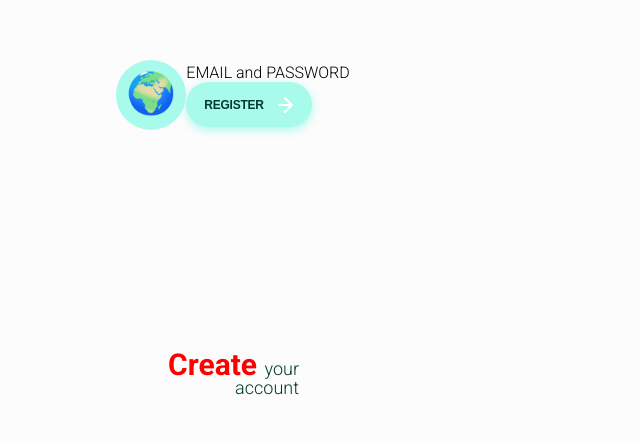
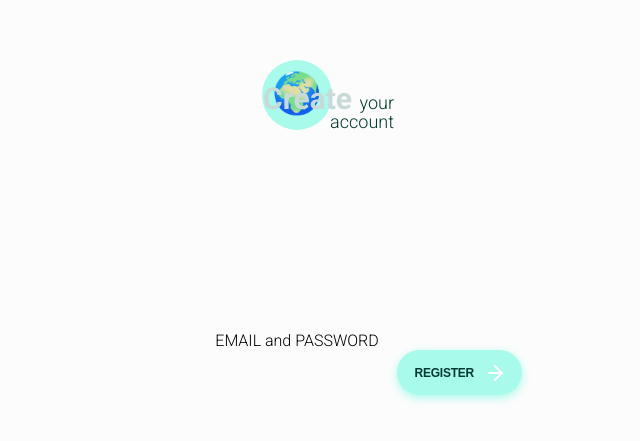
Before and after one commit to aeonyuonmiller/notes, a React (Create React App) app: page / in a window 1280 px wide. Shown: the part 305-746 px from the top of the page, without its empty margins (343-983 px from the left). Built offline with nearby package versions, Linux system fonts and the light colour scheme; no server answers.

Commit message:
update REGISTER (view)

```diff
--- a/src/App.js
+++ b/src/App.js
@@ -1,10 +1,10 @@
 import { useRef, useState } from "react";
-import {
-  Route,
-  BrowserRouter as Router,
-  Switch,
-  Redirect,
-} from "react-router-dom";
+// import {
+//   Route,
+//   BrowserRouter as Router,
+//   Switch,
+//   Redirect,
+// } from "react-router-dom";
 import { signup, login, logout, useAuth } from "./firebase";
 // import logo from "./logo.svg";
 import "./App.css";
--- a/src/views/Register/Register.css
+++ b/src/views/Register/Register.css
@@ -1,8 +1,8 @@
 .wrapper {
   position: absolute;
   display: flex;
-  width: 90%;
-  left: 5%;
+  width: 100%;
+  left: 0;
   justify-content: center;
   align-items: center;
   top: 0;
@@ -11,11 +11,19 @@
   left: 0;
 }
 
-h1 {
-  color: red;
+.title {
+  position: absolute;
 }
 
-.title {
-  border: 1px solid red;
+.form {
   position: absolute;
+  bottom: 100px;
+  width: 70%;
+  max-width: 450px;
+  display: flex;
+  flex-direction: column;
 }
+
+.form .primary {
+  align-self: flex-end;
+}
--- a/src/views/Register/Register.jsx
+++ b/src/views/Register/Register.jsx
@@ -5,8 +5,10 @@ import './Register.css'
 const Register = () => {
     return (
         <div className="wrapper">
-            <h2>🌍</h2>
-            <h1>Create <span>your account</span></h1>
+            <div className="title">
+                <h2>🌍</h2>
+                <h1>Create <span>your account</span></h1>
+            </div>
             <div className="form">
                 EMAIL and PASSWORD
                 <Button text="Register" />
```
